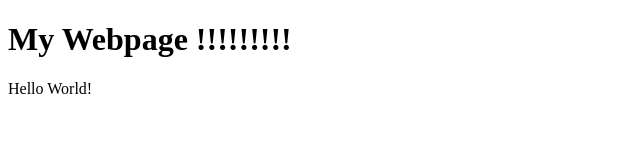
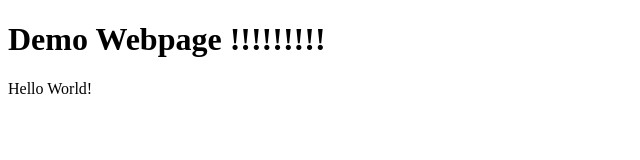
Before and after one commit to Mirza-Mohammad-Hamza/mirzarepo, a plain HTML site: page index.html in a window 1280 px wide. Shown: the whole page, without its empty margins (0-640 px from the left). Drawn offline with Linux system fonts and the light colour scheme.

Commit message:
Update index.html

```diff
--- a/index.html
+++ b/index.html
@@ -9,7 +9,7 @@
 </head>
 
 <body>
-<h1>My Webpage !!!!!!!!! </h1>
+<h1>Demo Webpage !!!!!!!!! </h1>
 <p>Hello World!</p>
 
 </body>
```
